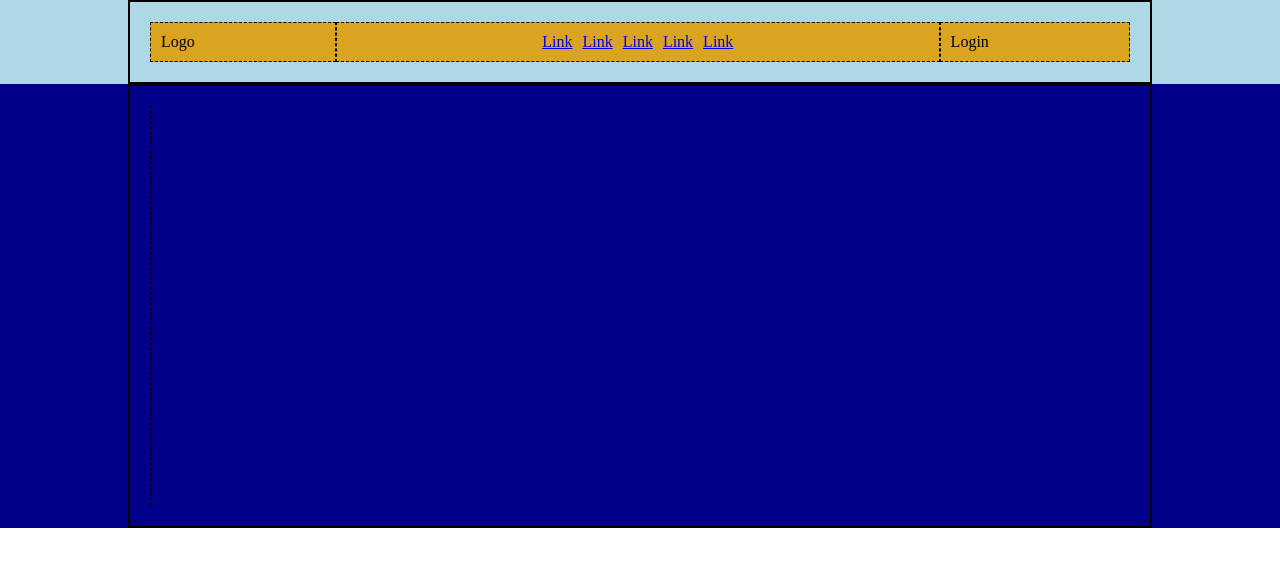
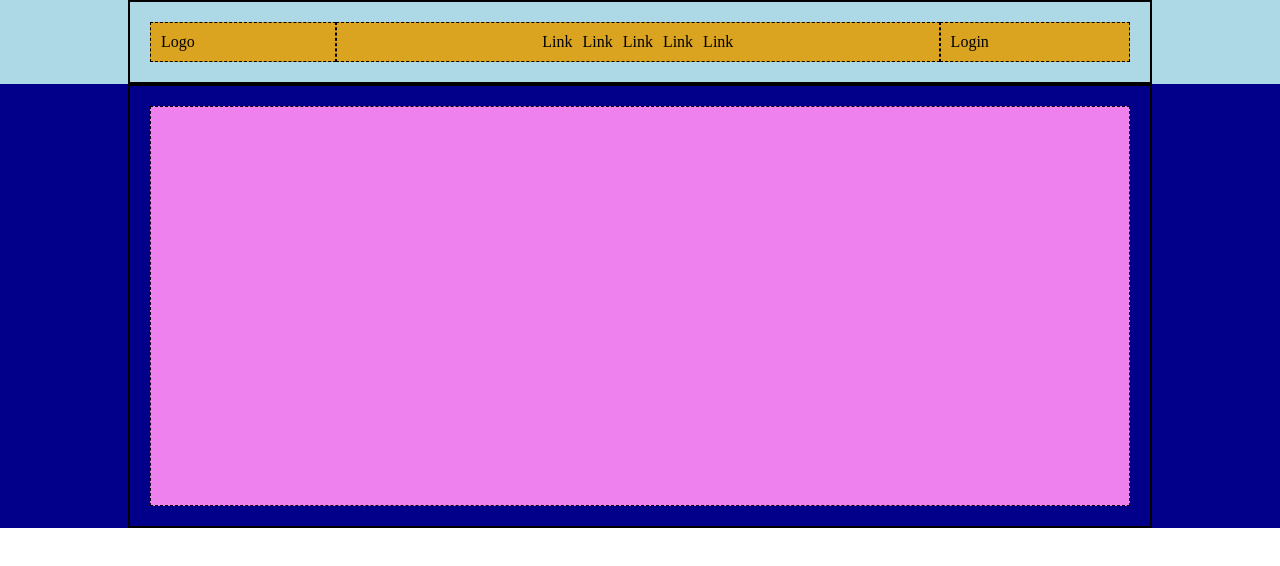
Before and after one commit to casalaspro/htmlcss-struttura-discord, a plain HTML site: page index.html in a window 1280 px wide. Drawn offline with Linux system fonts and the light colour scheme.

Commit message:
ADD - reset anchor

```diff
--- a/app.css
+++ b/app.css
@@ -3,6 +3,11 @@
   padding: 0;
   margin: 0;
   box-sizing: border-box;
+}
+
+a{
+  text-decoration: none;
+  color: currentColor;
 }
 
 /* LAYOUT */
@@ -52,13 +57,13 @@ nav {
   background-color: #02008B;
 }
 
-.col .bg-strong_pink{
+.row .bg-strong_pink{
   background-color: #EE81ED;
 }
 
-.debug .box-strong_pink{
+.row .box-strong_pink{
   min-height: 400px;
-
+  flex-grow: 1;
 }
 
 /* White back with double column #1D90FF #FFC0CA */
```
